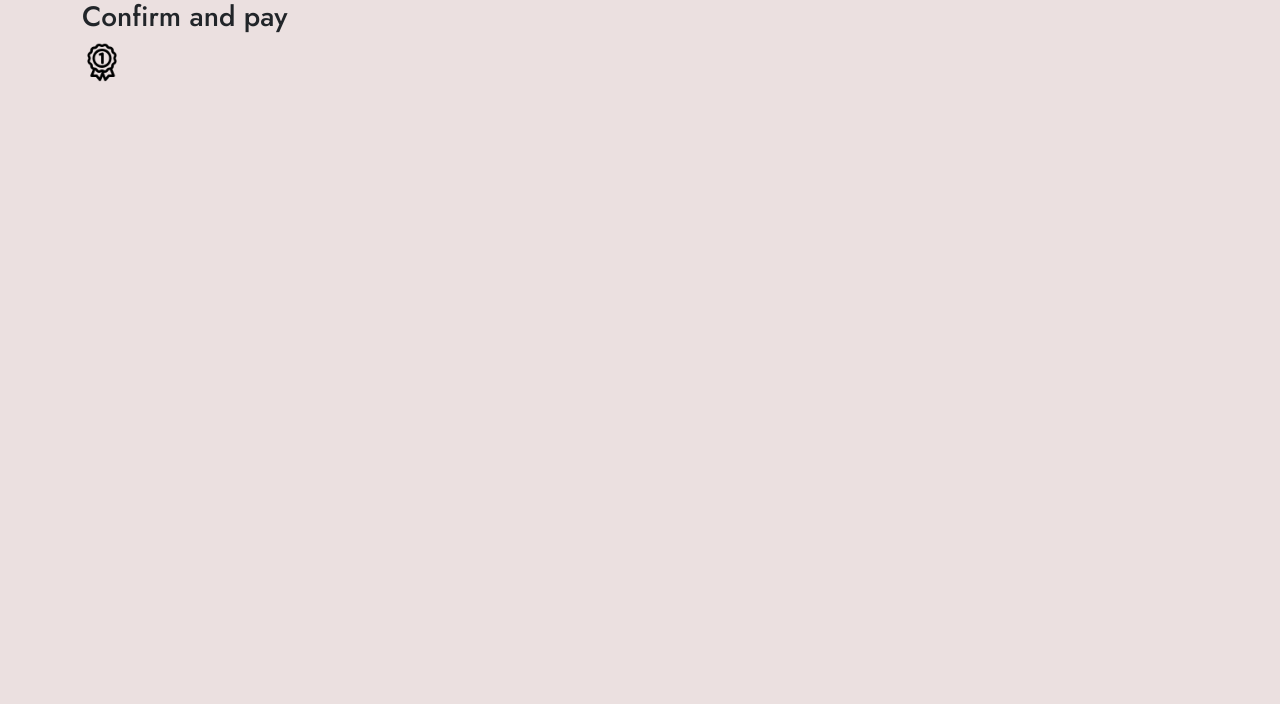
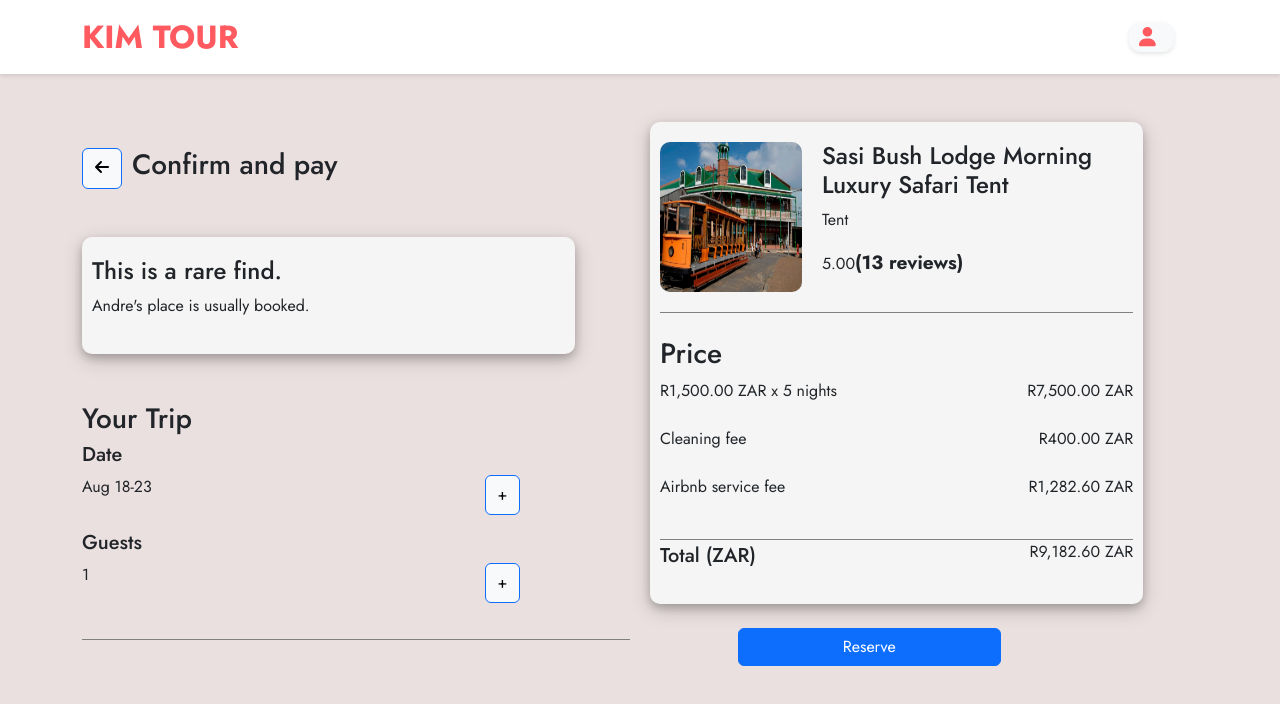
Before and after one commit to Loneastro95/Kim-tour, a React (Create React App) app: page /confirm in a window 1280 px wide. Shown: the top 704 px of the page. Built offline with nearby package versions, Linux system fonts and the light colour scheme.

Commit message:
did the confirm page

```diff
--- a/src/components/pages/ConfirmBooking.js
+++ b/src/components/pages/ConfirmBooking.js
@@ -1,22 +1,89 @@
-import React from 'react';
-import './confirm.css';
+import React from "react";
+import "./confirm.css";
 import { Container, Col, Form, Dropdown, Row, Button } from "react-bootstrap";
 import kimImg from "../../images/kimberly.jpg";
 import metal from "../../images/icons8-achievement-48.png";
+import { faArrowLeft } from "@fortawesome/free-solid-svg-icons";
+import { FontAwesomeIcon } from "@fortawesome/react-fontawesome";
+import NavBar from "../header/top-header/navbar";
 
 const ConfirmBooking = () => {
   return (
-    <Container className='container d-flex '>
-        <div className='left-container'>
-            <div className='top-header'>
-               <h3>Confirm and pay</h3>
+    <div>
+      <NavBar />
+      <Container className="container d-flex pt-5">
+        <div className="left-container">
+          <div className="top-header d-flex mb-5">
+            <Button className="bg-light">
+              <FontAwesomeIcon className="icon-arrow" icon={faArrowLeft} />
+            </Button>
+            <h3>Confirm and pay</h3>
+          </div>
+          <div className="message-about-owner mb-5">
+            <div>
+              <h4 className="message-text">This is a rare find.</h4>
+              <p className="message-owner">Andre's place is usually booked.</p>
             </div>
-            <img src={metal} class="icon-tick"/>
+          </div>
+          <h3>Your Trip</h3>
+          <div class="trip-info mb-3">
+            <h5>Date</h5>
+            <div className="date d-flex">
+              <p>Aug 18-23</p>
+              <Button className="bg-light edit">+</Button>
+            </div>
+          </div>
+          <div class="trip-info mb-3 ">
+            <h5>Guests</h5>
+            <div className="date d-flex">
+              <p>1</p>
+              <Button className="bg-light edit">+</Button>
+            </div>
+          </div>
+          <div className="underline w-100"></div>
         </div>
-        <div className='right-container'></div>
+        <div className="right-container">
+          <div className="info-card mb-4">
+            <div className="img-info d-flex w-100 mb-4">
+              <img className="img-place" src={kimImg} />
+              <div className="place-info">
+                <h4 className="place-name">
+                  Sasi Bush Lodge Morning Luxury Safari Tent
+                </h4>
+                <p className="place-type">Tent</p>
+                <p>
+                  {" "}
+                  5.00<span className="reviews">(13 reviews)</span>
+                </p>
+              </div>
+            </div>
+            <h3>Price</h3>
+            <div className="price-info d-flex mb-2">
+              <p className="price">R1,500.00 ZAR x 5 nights</p>
+              <p className="price">R7,500.00 ZAR</p>
+            </div>
+            <div className="price-info d-flex mb-2">
+              <p className="price">Cleaning fee</p>
+              <p className="price">R400.00 ZAR</p>
+            </div>
+            <div className="price-info d-flex mb-1">
+              <p className="price">Airbnb service fee</p>
+              <p className="price">R1,282.60 ZAR</p>
+            </div>
+            <div className="underline w-100"></div>
+            <div className="total-info d-flex mb-1">
+              <h5 className="price">Total (ZAR)</h5>
+              <p className="price">R9,182.60 ZAR</p>
+            </div>
+          </div>
+                    <div className="reserve-container d-flex">
+                      <Button className=" bg-primary reserve-btn">Reserve</Button>
+                    </div>
 
-    </Container>
-  )
-}
+        </div>
+      </Container>
+    </div>
+  );
+};
 
-export default ConfirmBooking
+export default ConfirmBooking;
--- a/src/components/pages/confirm.css
+++ b/src/components/pages/confirm.css
@@ -1,10 +1,16 @@
 .container {
     display: flex;
+    align-items: center;
     gap: 20px;
+    flex-wrap: wrap;
+}
+.top-header{
+   gap: 10px;
 }
 
 .left-container{
     width: 50%;
+    flex: 1;
 }
 
 .left-container{
@@ -13,6 +19,11 @@
 
 .right-container{
     width: 50%;
+    flex: 1;
+}
+
+.icon-arrow{
+    color: #000;
 }
 
 .icon-tick{
@@ -20,3 +31,77 @@
   height: 40px;
   border-radius: 50%;
 }
+
+.message-about-owner{
+    display: flex;
+    justify-content: space-between;
+    align-items: center;
+    width: 90%;
+    background-color: whitesmoke;
+    padding: 20px 10px;
+    border-radius: 10px;
+    box-shadow: 0 4px 8px 0 rgba(0, 0, 0, 0.2), 0 6px 20px 0 rgba(0, 0, 0, 0.19);
+}
+
+.message-text{
+
+}
+
+.trip-info{
+    width: 80%;
+}
+
+.date{
+    width: 100%;
+    justify-content: space-between;
+}
+
+.edit{
+    color: #000;
+
+}
+
+.underline{
+    border-bottom: 1px solid gray;
+    padding-bottom: 20px;
+}
+
+.info-card{
+    width: 90%;
+    background-color: whitesmoke;
+    padding: 20px 10px;
+    border-radius: 10px;
+    box-shadow: 0 4px 8px 0 rgba(0, 0, 0, 0.2), 0 6px 20px 0 rgba(0, 0, 0, 0.19);
+}
+
+.img-info{
+    border-bottom: 1px solid gray;
+    padding-bottom: 20px;
+    gap: 20px;
+}
+
+.img-place{
+    width: 30%;
+    aspect-ratio: 1/.8;
+    border-radius: 10px;
+}
+
+.price-info{
+    display: flex;
+    justify-content: space-between;
+    align-items: center;
+}
+
+.total-info{
+    justify-content: space-between;
+    align-items: center;
+}
+
+.reserve-container{
+    width: 80%;
+    justify-content: center;
+}
+.reserve-btn{
+    align-self: center;
+    width: 60%;
+}
```
